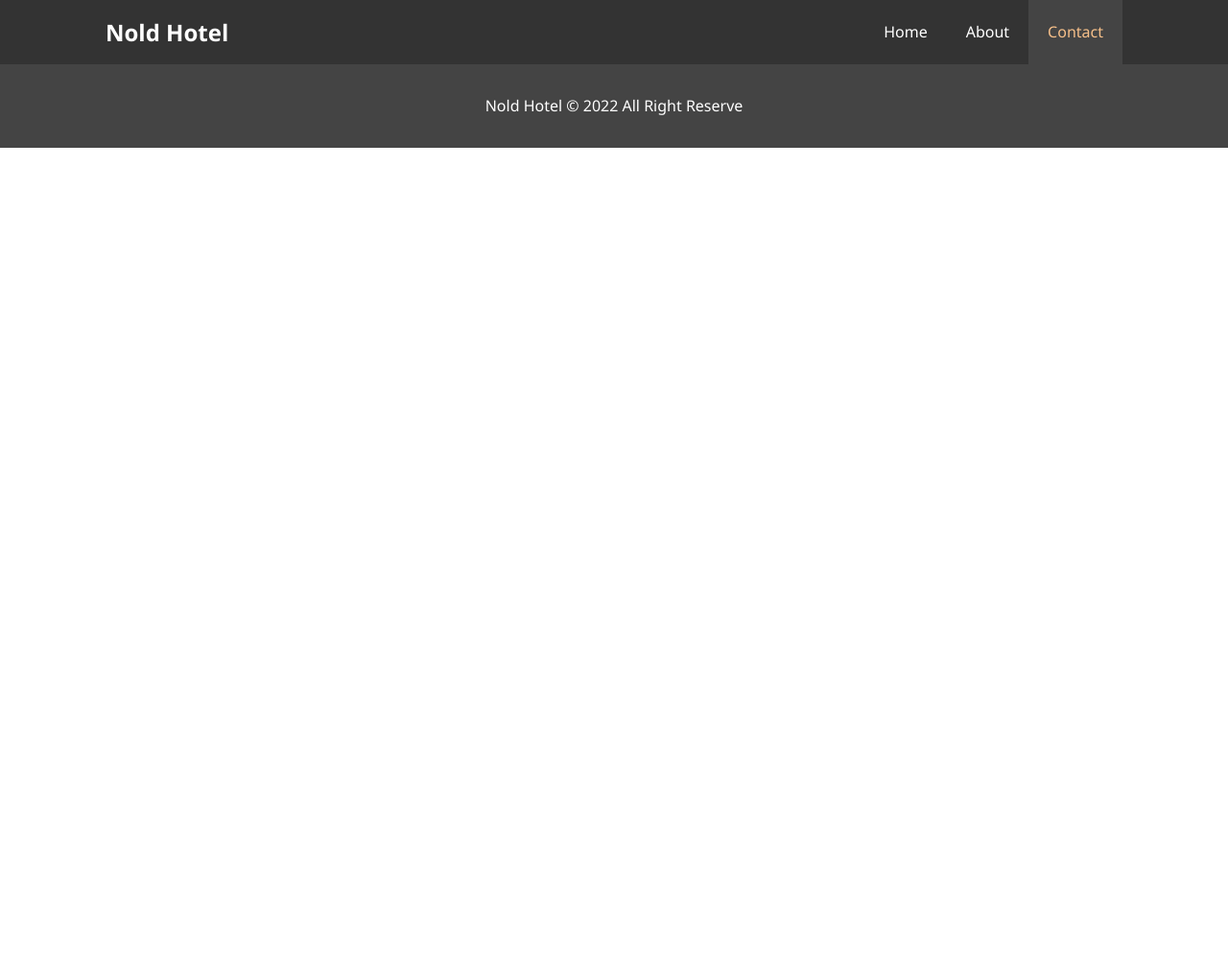
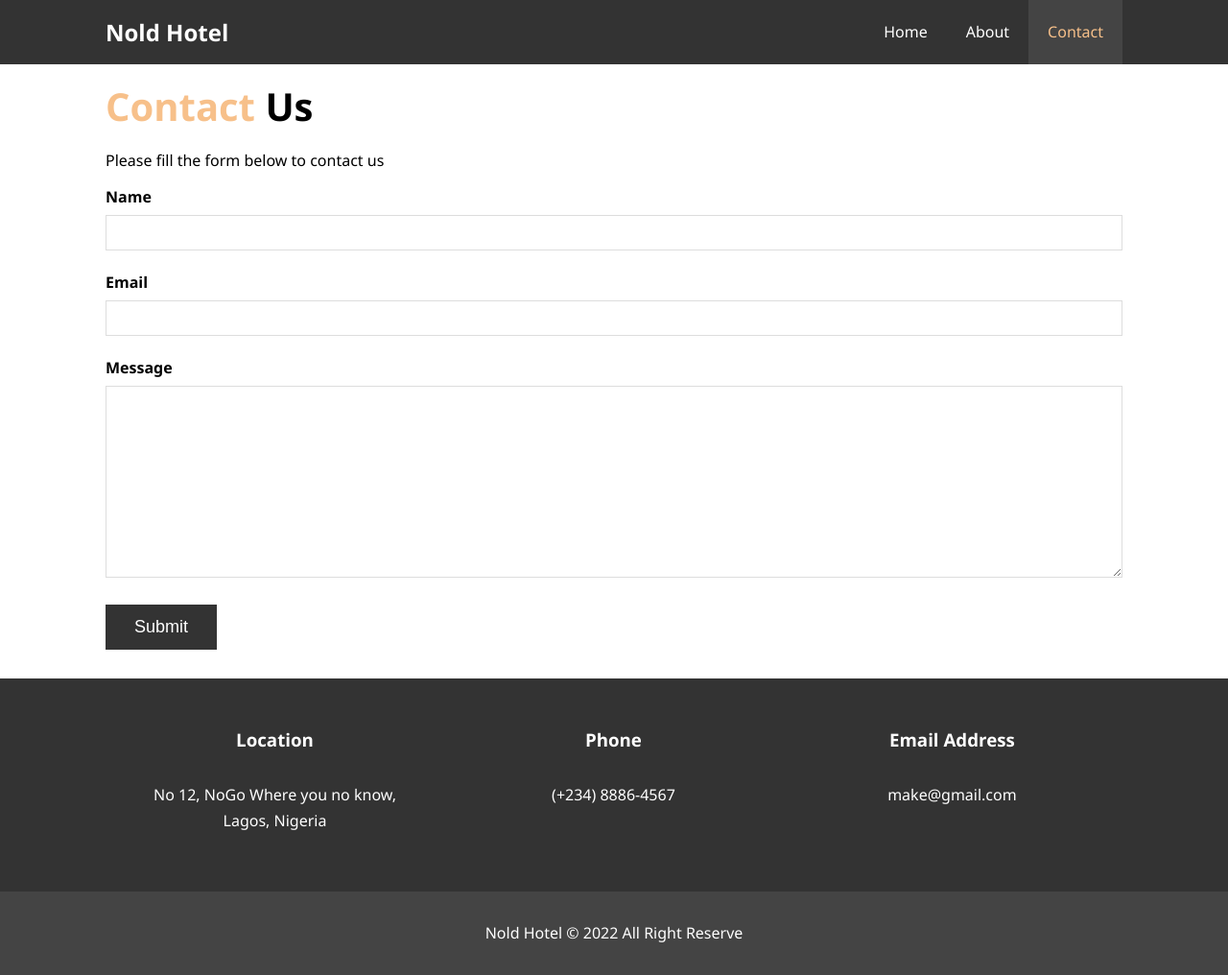
Before and after one commit to arnold-O/Tailwind-Files, a plain HTML site: page Hotel/contact.html in a window 1280 px wide. Shown: the whole page at 96% size. Before the commit the page ends 800 px from the top, so only its background shows below. Drawn offline with Linux system fonts and the light colour scheme.

Commit message:
complete hotel

```diff
--- a/Hotel/contact.html
+++ b/Hotel/contact.html
@@ -26,7 +26,49 @@
             </div>
         </nav>
     </header>
+        <section id="contact-form" class="py-3">
+            <div class="container">
+                <h1 class="l-heading"><span class="text-primary">Contact </span>Us</h1>
+                <p>Please fill the form below to contact us</p>
+                <form action="transfer.php">
+                    <div class="form-group">
+                        <label for="name">Name</label>
+                        <input type="text" name="name" id="name">
+                    </div>
+                    <div class="form-group">
+                        <label for="email">Email</label>
+                        <input type="email" name="email" id="email">
+                    </div>
+                    <div class="form-group">
+                        <label for="message">Message</label>
+                        <textarea  name="message" id="message"></textarea>
+                    </div>
+                    <button type="submit" class="btn">Submit</button>
+                </form>
+            </div>
 
+        </section>
+
+        <section id="contact-info" class="bg-dark">
+            <div class="container">
+                <div class="box ">
+                    <i class="fas fa-solid "></i>
+                    <h3>Location</h3>
+                    <p>No 12, NoGo Where you no know, Lagos, Nigeria</p>
+                </div>
+                <div class="box ">
+                    <i class="fas fa-utensils " ></i>
+                    <h3>Phone</h3>
+                    <p>(+234) 8886-4567</p>
+                </div>
+                <div class="box ">
+                    <i class="fas fa-dumbbell "></i>
+                  <h3>Email Address</h3>
+                  <p>make@gmail.com</p>
+                </div>
+
+            </div>
+        </section>
 
 
 
--- a/Hotel/css/style.css
+++ b/Hotel/css/style.css
@@ -251,3 +251,34 @@ p{
     padding-bottom: 40px;
 }
 /* testimonials */
+
+
+
+/* Contact Form */
+#contact-form .form-group{
+    margin-bottom: 20px;
+}
+#contact-form label{
+    display: block;
+    font-weight: bold;
+
+    margin-bottom:5px;
+}
+#contact-form input,
+#contact-form textarea{
+    width: 100%;
+    padding: 10px;
+    border: 1px #ddd solid;
+
+
+}
+#contact-form textarea{
+    height: 200px;
+}
+#contact-form input:focus,
+#contact-form textarea:focus{
+    outline: none;
+    border-color: #f7c08a;
+
+}
+/* Contact Form */
```
